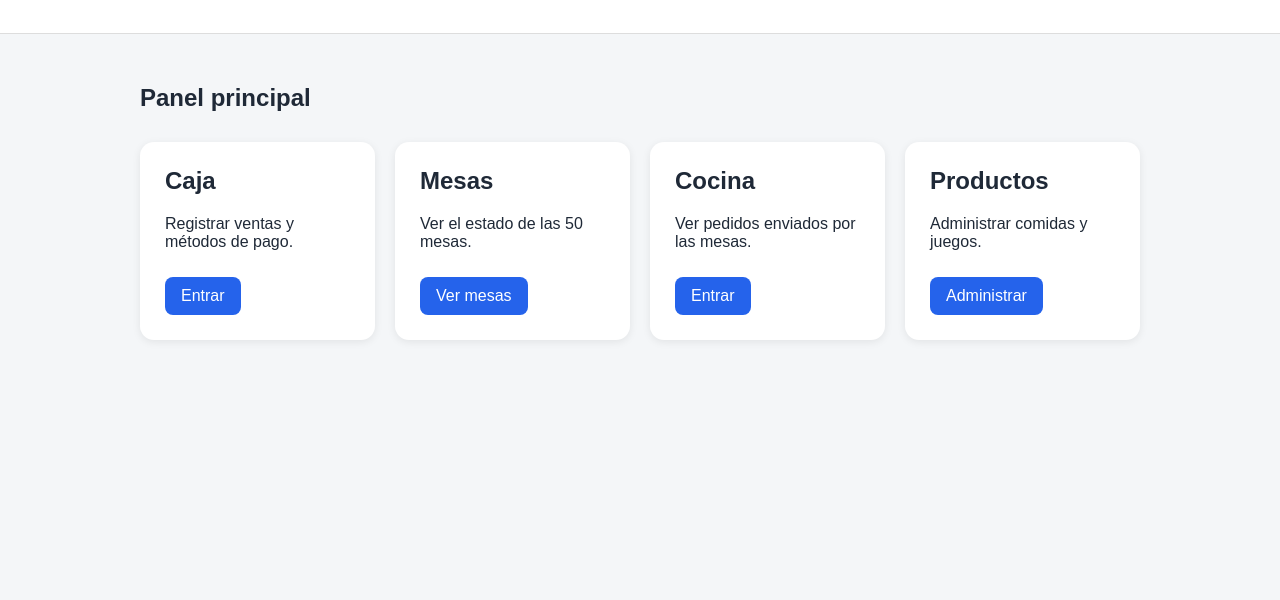
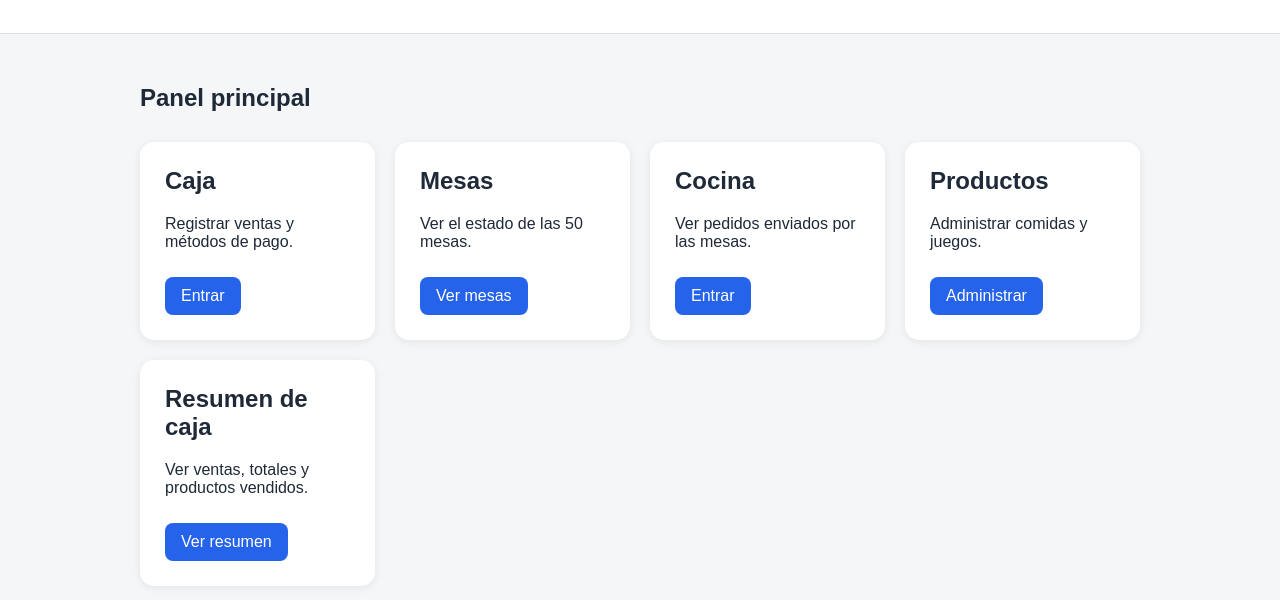
Before and after one commit to barbarapavezm/Bingo, a website: page index.html in a window 1280 px wide. Shown: the part 94-694 px from the top of the page. Drawn offline with Linux system fonts and the light colour scheme.

Commit message:
Update index.html

```diff
--- a/index.html
+++ b/index.html
@@ -96,6 +96,11 @@
       <a href="/productos.html">Administrar</a>
     </div>
 
+    <div class="card">
+      <h2>Resumen de caja</h2>
+      <p>Ver ventas, totales y productos vendidos.</p>
+      <a href="/resumen.html">Ver resumen</a>
+    </div>
   </div>
 
 </main>
```
